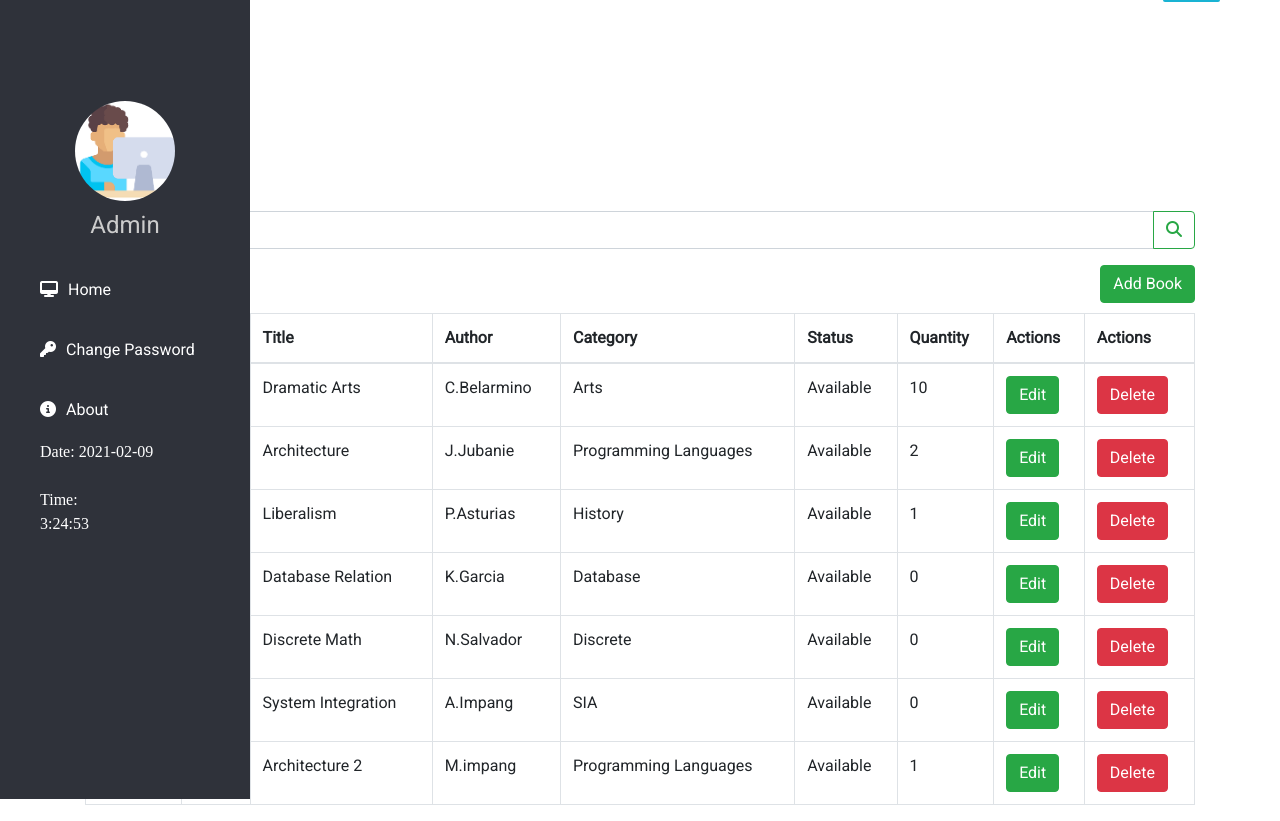
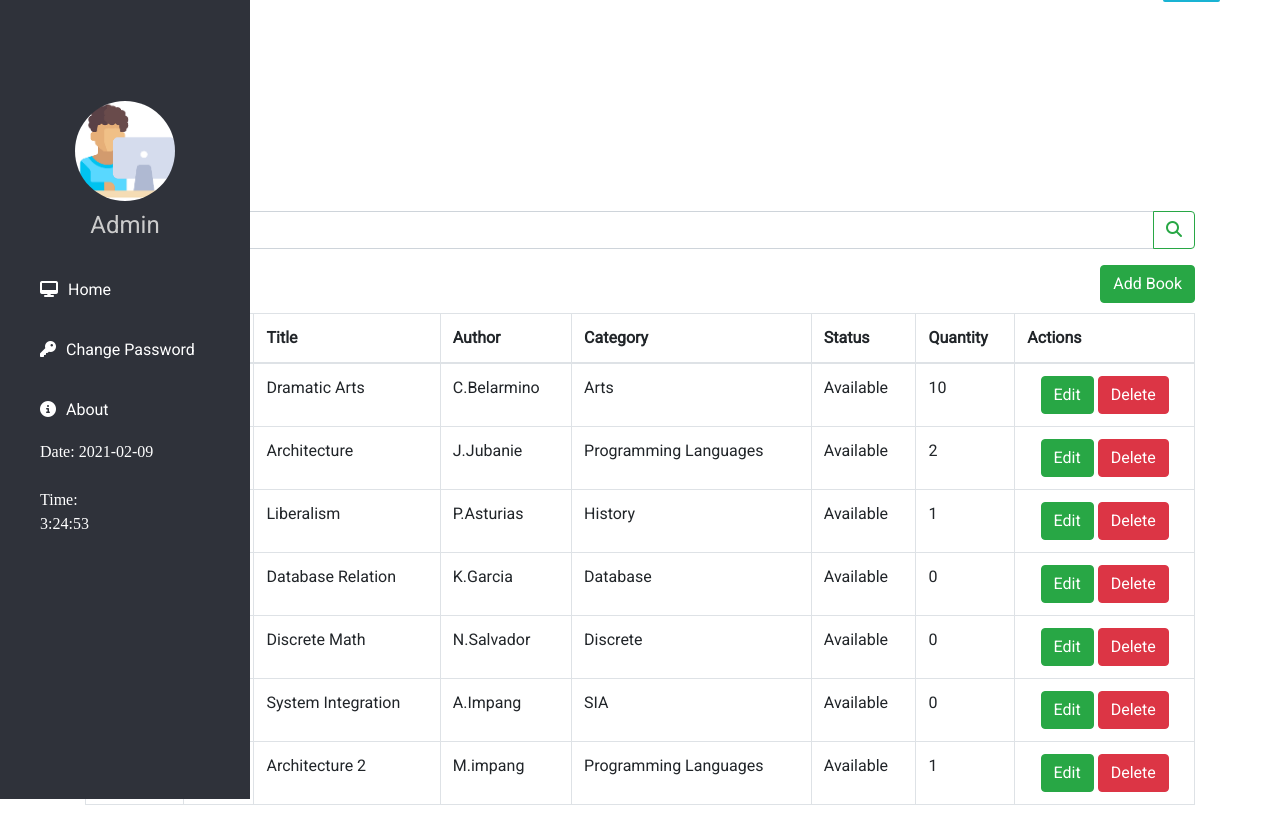
Before and after one commit to Summ-Time/library-PHP-Native-, a PHP site: page /booklist.php in a window 1280 px wide. Shown: the part 71-892 px from the top of the page. Run offline with PHP 8.4, Linux system fonts and the light colour scheme; a user stored in the database is signed in; data comes from the database, SQL or seed files in the repository; some libraries are stand-ins or nearby versions.

Commit message:
:pencil2: just a small typos and :fire: remove some code

```diff
--- a/booklist.php
+++ b/booklist.php
@@ -1,5 +1,5 @@
 <?php
-require('./readbook.php');
+require('./databasestud.php');
 
 
 if (!isset($_SESSION['admin_username'])) {
@@ -131,7 +131,6 @@ if (!isset($_SESSION['admin_username'])) {
               <th>Status</th>
               <th>Quantity</th>
               <th>Actions</th>
-              <th>Actions</th>
             </tr>
           </thead>
           <tbody id="myTable">
@@ -141,7 +140,7 @@ if (!isset($_SESSION['admin_username'])) {
       </div>
     </div>
     <?php book::book_create() ?>
-    <!-- The Modal -->
+    <!-- Add Book -->
     <form action="" method="post">
       <div class="modal fade" id="myModal">
         <div class="modal-dialog modal-dialog-centered">
@@ -205,7 +204,6 @@ if (!isset($_SESSION['admin_username'])) {
         });
       });
     </script>
-
   </div>
 </body>
 
--- a/function.php
+++ b/function.php
@@ -328,10 +328,9 @@ class book_list
                    <td>{$row['category']}</td>
                    <td>{$row['status']}</td>
                    <td>{$row['quantity']}</td>
-                   <td>
+                   <td class="text-center">
                         <input type="button" class="btn btn-success" name="edit" value="Edit">
-                   </td>
-                   <td>
+
                         <button Onclick="deleteclick{$row['book_id']}()" id="delete" class="btn btn-danger">Delete</button>
                    </td>
                 </tr>
```
